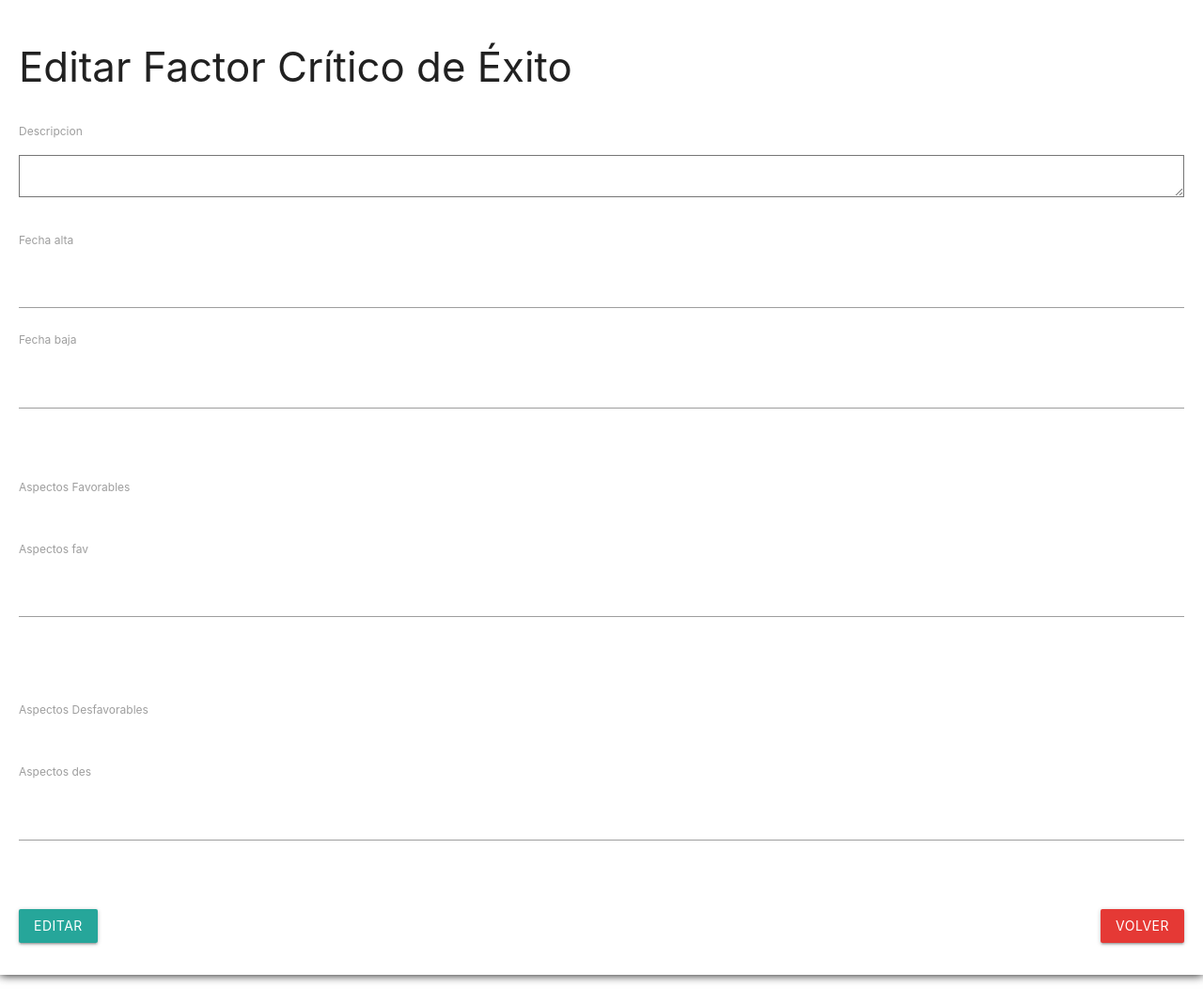
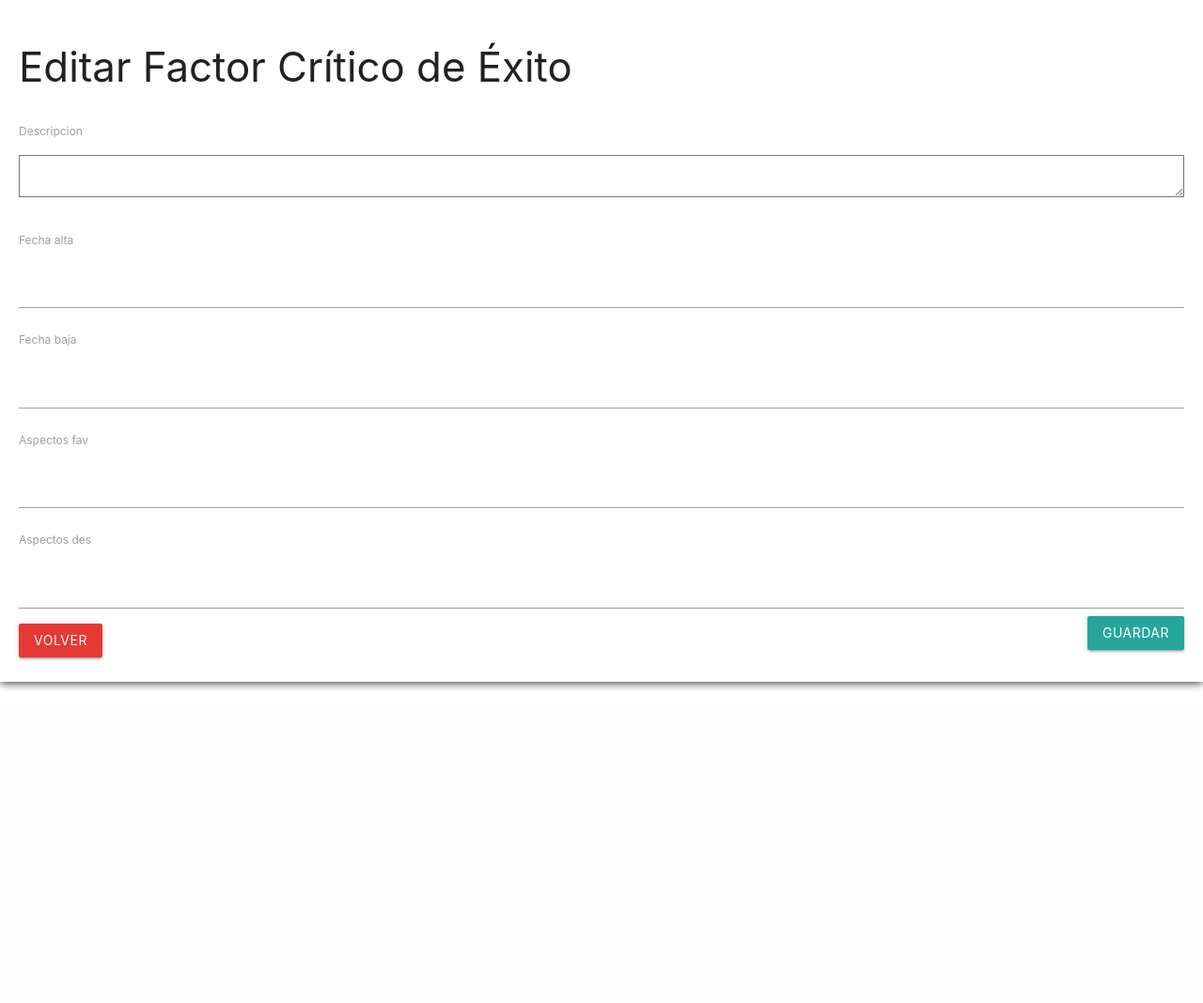
Before and after one commit to Rafa2410/Atenea, a Symfony app: template templates/factores_potenciales_de_exito/edit.html.twig in a window 1280 px wide. Shown: the part 125-1193 px from the top of the page at 94% size. After the commit the page ends 859 px from the top, so only its background shows below. Run offline with Twig, Linux system fonts and the light colour scheme; the template is opened without the code that fills it, so the values that code supplies are empty; form fields are guessed from the names that the template uses; some libraries are stand-ins or nearby versions.

Commit message:
Editar factores

```diff
--- a/src/Controller/AspectoController.php
+++ b/src/Controller/AspectoController.php
@@ -2,6 +2,7 @@
 
 namespace App\Controller;
 
+//use Acme\StoreBundle\Entity\Cuestion;
 use App\Entity\Aspecto;
 use App\Entity\Cuestion;
 use App\Form\AspectoType;
@@ -36,7 +37,7 @@ class AspectoController extends AbstractController
     {
         $aspecto = new Aspecto();
 
-        $form = $this->createForm(AspectoType::class, $aspecto);
+        $form = $this->createForm(AspectoType::class, $aspecto, ['label' => 'Crear']);
 
         //Comprueba que recibo por la url
 
@@ -89,8 +90,6 @@ class AspectoController extends AbstractController
         }
 
         //añado en el form un desplegable de cuestiones
-        /*var_dump($aspecto->getDescripcion());
-        exit();*/
         $form->add(
             'cuestiones',
             EntityType::class,
--- a/src/Entity/UnidadDeGestion.php
+++ b/src/Entity/UnidadDeGestion.php
@@ -34,17 +34,17 @@ class UnidadDeGestion
     private $tipo;
 
     /**
-     * @ORM\ManyToOne(targetEntity="App\Entity\UnidadDeGestion", inversedBy="corporacion_id")
+     * @ORM\ManyToOne(targetEntity="App\Entity\UnidadDeGestion", inversedBy="corporacion_id", cascade={"persist", "remove"})
      */
     private $unidadDeGestion;
 
     /**
-     * @ORM\OneToMany(targetEntity="App\Entity\UnidadDeGestion", mappedBy="unidadDeGestion")
+     * @ORM\OneToMany(targetEntity="App\Entity\UnidadDeGestion", mappedBy="unidadDeGestion", cascade={"persist", "remove"})
      */
     private $corporacion_id;
 
     /**
-     * @ORM\OneToMany(targetEntity="App\Entity\UsuarioUnidadPermiso", mappedBy="unidad")
+     * @ORM\OneToMany(targetEntity="App\Entity\UsuarioUnidadPermiso", mappedBy="unidad", cascade={"persist", "remove"})
      */
     private $usuarioUnidadPermisos;
 
--- a/templates/aspecto/edit.html.twig
+++ b/templates/aspecto/edit.html.twig
@@ -8,7 +8,7 @@
         {{ form_row(form.descripcion) }}
         {{ form_row(form.cuestiones) }}
 
-    <button class="btn waves-effect waves-light right" type="submit">Editar</button>
+    <button class="btn waves-effect waves-light right" type="submit">Guardar</button>
     <button type="submit" class="btn btn-lg btn-primary red" onClick="javascript:history.back()"><a style="color:white;">Cancelar</a></button><br>
 
     {{ form_end(form) }}
--- a/templates/cuestion/edit-subtipo.html.twig
+++ b/templates/cuestion/edit-subtipo.html.twig
@@ -8,7 +8,7 @@
     {{ form_row(form.descripcion) }}
     {{ form_row(form.tipo) }}
     <br/>
-    <button class="btn waves-effect waves-light right" type="submit">Editar</button>
+    <button class="btn waves-effect waves-light right" type="submit">Guardar</button>
     <button type="submit" class="btn btn-lg btn-primary red" onClick="javascript:history.back()"><a style="color:white;">Cancelar</a>
     {{ form_end(form) }}
 
--- a/templates/cuestion/edit-tipo.html.twig
+++ b/templates/cuestion/edit-tipo.html.twig
@@ -7,7 +7,7 @@
     {{ form_start(form) }}
         {{ form_row(form.descripcion) }}
         <br/>
-        <button class="btn waves-effect waves-light right" type="submit">Editar</button>
+        <button class="btn waves-effect waves-light right" type="submit">Guardar</button>
         <button type="submit" class="btn btn-lg btn-primary red" onClick="javascript:history.back()"><a style="color:white;">Cancelar</a>
     {{ form_end(form) }}
 
--- a/templates/cuestion/edit.html.twig
+++ b/templates/cuestion/edit.html.twig
@@ -8,7 +8,7 @@
     {{ form_row(form.descripcion) }}
     {{ form_row(form.subtipo) }}
     <br/>
-    <button class="btn waves-effect waves-light right" type="submit">Editar</button>
+    <button class="btn waves-effect waves-light right" type="submit">Guardar</button>
     <button type="submit" class="btn btn-lg btn-primary red" onClick="javascript:history.back()"><a style="color:white;">Cancelar</a>
 {{ form_end(form) }}
 
--- a/templates/factores_potenciales_de_exito/edit.html.twig
+++ b/templates/factores_potenciales_de_exito/edit.html.twig
@@ -4,31 +4,23 @@
 
 {% block body %}
     <h3>Editar Factor Crítico de Éxito</h3>
-
     {{ form_start(form) }}
     {{ form_row(form.descripcion) }}
     {{ form_row(form.fecha_alta) }}
     {{ form_row(form.fecha_baja) }}
-
-    <br>
-    <label>Aspectos Favorables</label>
-    <div class="input-field col s12">
-        {{ form_row(form.aspectosFav) }}
+    {{ form_row(form.aspectosFav) }}
+    {{ form_row(form.aspectosDes) }}
+    <div style="display:none">
+    {{ form_row(form.aspecto) }}
     </div>
-    <br>
-    <label>Aspectos Desfavorables</label>
-    <div class="input-field col s12">
-        {{ form_row(form.aspectosDes) }}
-    </div>
-    <br>
-    <button class="btn waves-effect waves-light left" type="submit">Editar</button>
-    <a href="#" onClick="window.history.back();" class="btn red darken-1 right">Volver</a>
+    <button class="btn waves-effect waves-light right" type="submit">Guardar</button>
+    <a href="#" onClick="window.history.back();" class="btn red darken-1">Volver</a>
     <br/>
     {{ form_end(form) }}
 
 {% endblock %}
 
 
-    {% block javascripts %}
-        <script type="text/javascript" src="{{ asset('js/cuestion.js') }}"></script>
-    {% endblock %}
+{% block javascripts %}
+    <script type="text/javascript" src="{{ asset('js/cuestion.js') }}"></script>
+{% endblock %}
--- a/templates/factores_potenciales_de_exito/new.html.twig
+++ b/templates/factores_potenciales_de_exito/new.html.twig
@@ -19,8 +19,8 @@
     <div class="input-field col s12">
         {{ form_row(form.aspectosDes) }}
     </div>
-    <button class="btn waves-effect waves-light left" type="submit">Añadir</button>
-    <a href="#" onClick="window.history.back();" class="btn red darken-1 right">Volver</a>
+    <button class="btn waves-effect waves-light right" type="submit">Añadir</button>
+    <a href="#" onClick="window.history.back();" class="btn red darken-1">Volver</a>
     <br/>
     {{ form_end(form) }}
 
--- a/templates/navbar.html.twig
+++ b/templates/navbar.html.twig
@@ -24,7 +24,7 @@
             <li><a class="subheader grey lighten-2">Partes interesadas</a></li>
             <li><a class="waves-effect" href="#!"><i class="material-icons">people</i>Partes interesadas</a></li>
             <li><a class="subheader grey lighten-2">DAFO</a></li>
-            <li><a class="waves-effect" href="#!"><i class="material-icons">grid_on</i>DAFO</a></li>
+            <li><a class="waves-effect" href="{{ path('dafo') }}"><i class="material-icons">grid_on</i>DAFO</a></li>
             <li><a class="subheader grey lighten-2">Factores potenciales</a></li>
             <li><a class="waves-effect" href="{{ path('factores_potenciales_de_exito') }}"><i class="material-icons">info_outline</i>Factores potenciales</a></li>
         {% endif %}
```
Also changed, not shown: public/js/cuestion.js (+43 -4 lines), src/Controller/DafoController.php (added, +22 -0 lines), src/Controller/FactoresPotencialesDeExitoController.php (+19 -7 lines), templates/dafo/index.html.twig (added, +12 -0 lines).
